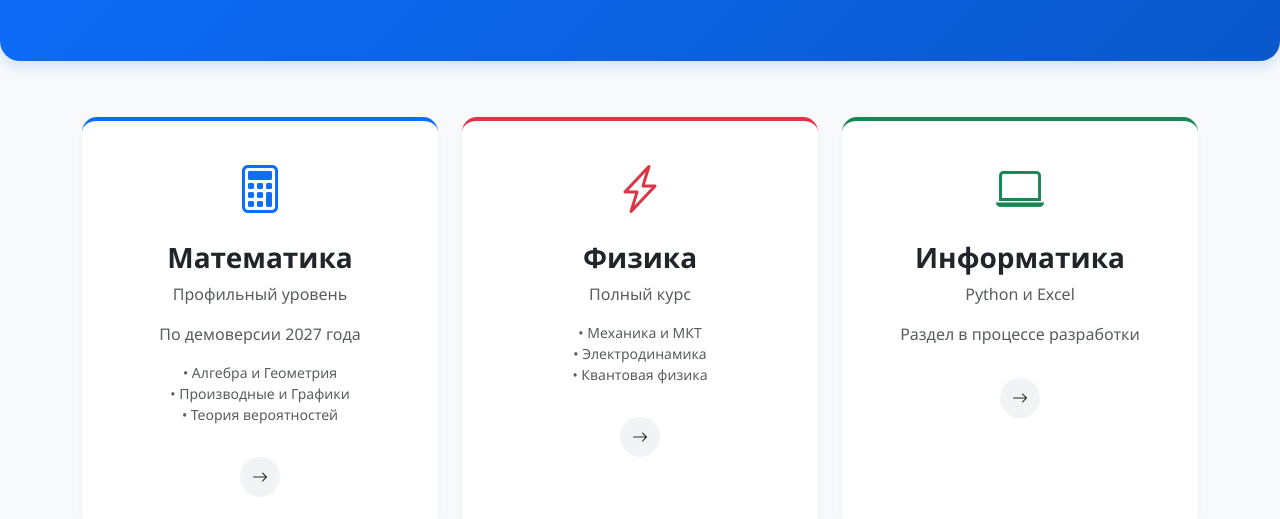
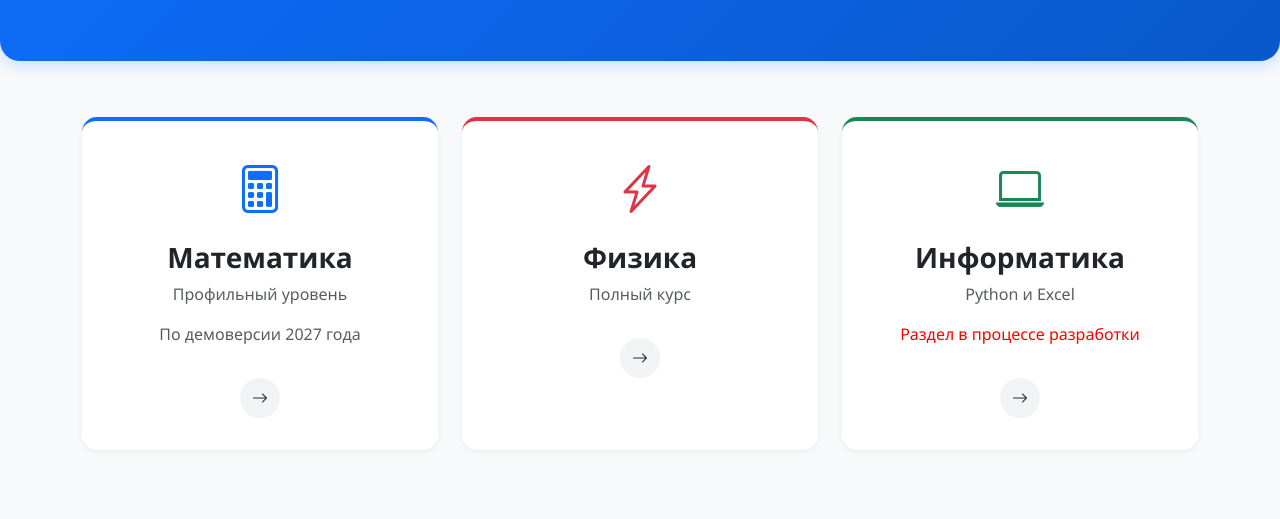
Before and after one commit to SwordBird2002/fiz_mat_info_dv, a plain HTML site: page theory_landing.html in a window 1280 px wide. Shown: the part 203-722 px from the top of the page. Drawn offline with nearby package versions, Linux system fonts and the light colour scheme.

Commit message:
Update theory_landing.html

```diff
--- a/theory_landing.html
+++ b/theory_landing.html
@@ -134,9 +134,7 @@
                         <p class="text-muted">Профильный уровень</p>
                         <p class="text-muted">По демоверсии 2027 года</p>
                         <div class="small text-muted mb-3">
-                            • Алгебра и Геометрия<br>
-                            • Производные и Графики<br>
-                            • Теория вероятностей
+                             <!-- ЧТО-ТО ДОБАВИТЬ -->
                         </div>
                         <div class="btn-arrow">
                             <i class="bi bi-arrow-right"></i>
@@ -147,7 +145,7 @@
 
             <!-- Карточка: ФИЗИКА -->
             <div class="col-md-5 col-lg-4">
-                <!-- Укажите здесь реальное имя вашего файла -->
+
                 <a href="phys_theory.html" class="subject-card border-top border-4 border-danger">
                     <div class="card-body">
                         <div class="card-icon accent-phys">
@@ -156,9 +154,7 @@
                         <h3 class="fw-bold">Физика</h3>
                         <p class="text-muted">Полный курс</p>
                         <div class="small text-muted mb-3">
-                            • Механика и МКТ<br>
-                            • Электродинамика<br>
-                            • Квантовая физика
+                            <!-- ЧТО-ТО ДОБАВИТЬ -->
                         </div>
                         <div class="btn-arrow">
                             <i class="bi bi-arrow-right"></i>
@@ -176,7 +172,7 @@
                         </div>
                         <h3 class="fw-bold">Информатика</h3>
                         <p class="text-muted">Python и Excel</p>
-                        <p class="text-muted">Раздел в процессе разработки</p>
+                        <p class="text-muted" style="color: red !important;">Раздел в процессе разработки</p>
                         <div class="btn-arrow"><i class="bi bi-arrow-right"></i></div>
                     </div>
                 </a>
```
